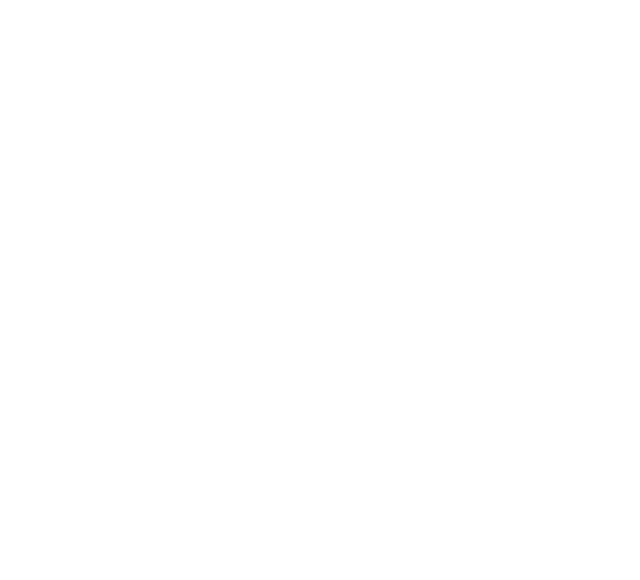
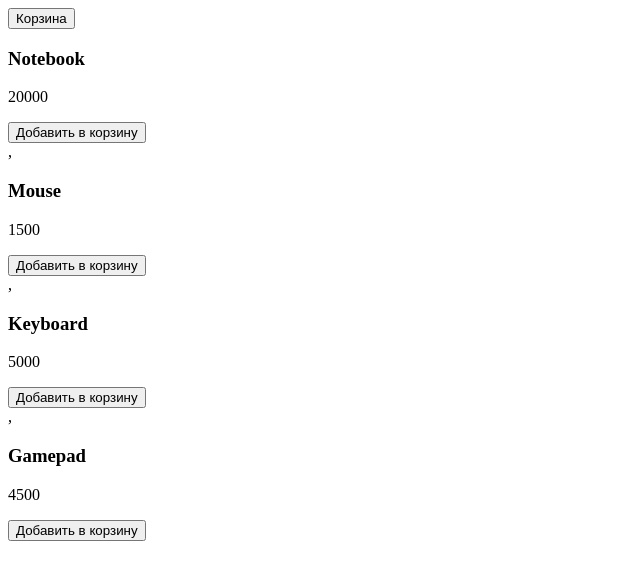
Before and after one commit to Elixiobit/TemplateProjectMarket, a plain HTML site: page index.html in a window 1280 px wide. Shown: the whole page, without its empty margins (0-640 px from the left). Drawn offline with Linux system fonts and the light colour scheme.

Commit message:
lesson1_code

```diff
--- a/index.html
+++ b/index.html
@@ -3,9 +3,15 @@
 <head>
     <meta charset="UTF-8">
     <meta name="viewport" content="width=device-width, initial-scale=1">
-    <title>Title</title>
+    <title>Интернет-магазин</title>
 </head>
 <body>
-
+<header>
+    <button class="btn-cart" type="button">Корзина</button>
+</header>
+<main>
+    <div class="products"></div>
+</main>
+<script src="./js/main.js"></script>
 </body>
 </html>
--- a/js/main.js
+++ b/js/main.js
@@ -0,0 +1,21 @@
+const products = [
+    {id: 1, title: 'Notebook', price: 20000},
+    {id: 2, title: 'Mouse', price: 1500},
+    {id: 3, title: 'Keyboard', price: 5000},
+    {id: 4, title: 'Gamepad', price: 4500},
+];
+
+const renderProduct = (title, price) => {
+    return `<div class="product-item">
+                <h3>${title}</h3>
+                <p>${price}</p>
+                <button class="by-btn">Добавить в корзину</button>
+            </div>`;
+};
+
+const renderProducts = (list) => {
+    const productList = list.map((item) => renderProduct(item.title, item.price));
+    document.querySelector('.products').innerHTML = productList;
+};
+
+renderProducts(products);
```
Also changed, not shown: 1 other file.
